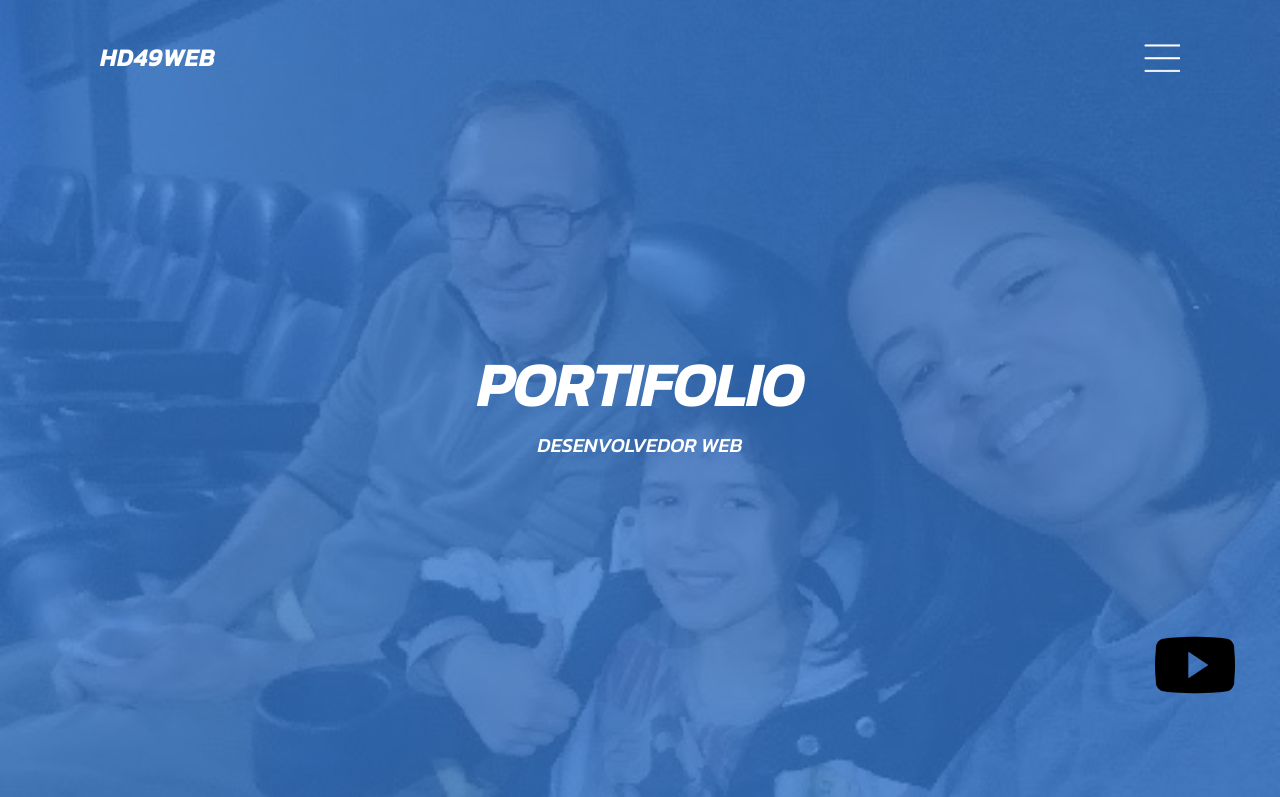
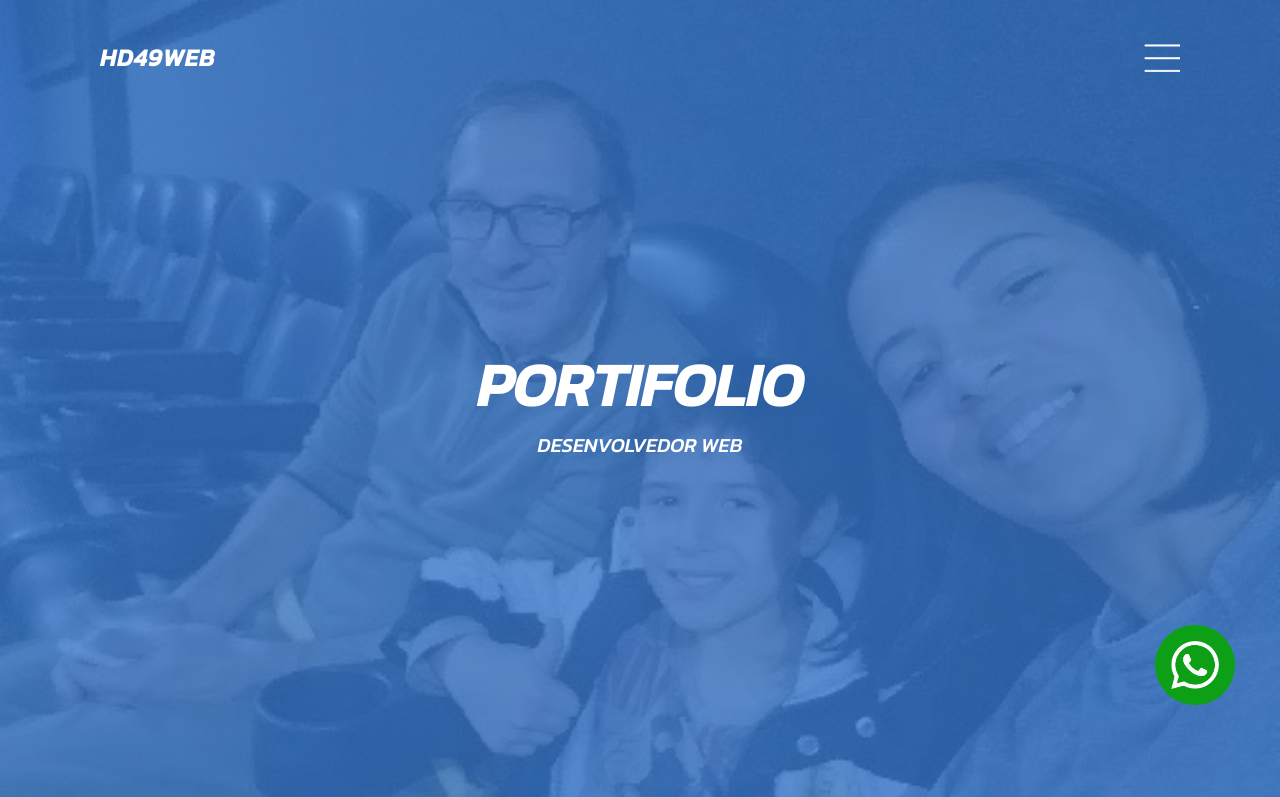
Before and after one commit to hd49web/portifolio, a plain HTML site: page index.html in a window 1280 px wide. Shown: the top 797 px of the page. Drawn offline with Linux system fonts and the light colour scheme; files whose address does not match are found by name.

Commit message:
w icone ruim

```diff
--- a/index.html
+++ b/index.html
@@ -7,7 +7,7 @@
 <link rel="stylesheet" type="text/css" href="css/estilo.css">
 </head>
 <body>
-<a class="whatsapp" href= "https://api.whatsapp.com/send/?phone=5511975009566&text&app_absent=0" target="_blank"><img src="img/youtube.png"></a>
+<a class="whatsapp" href= "https://api.whatsapp.com/send/?phone=5511975009566&text&app_absent=0" target="_blank"><img src="img/whatsapp.png"></a>
 
 
 <div class="banner">
```
